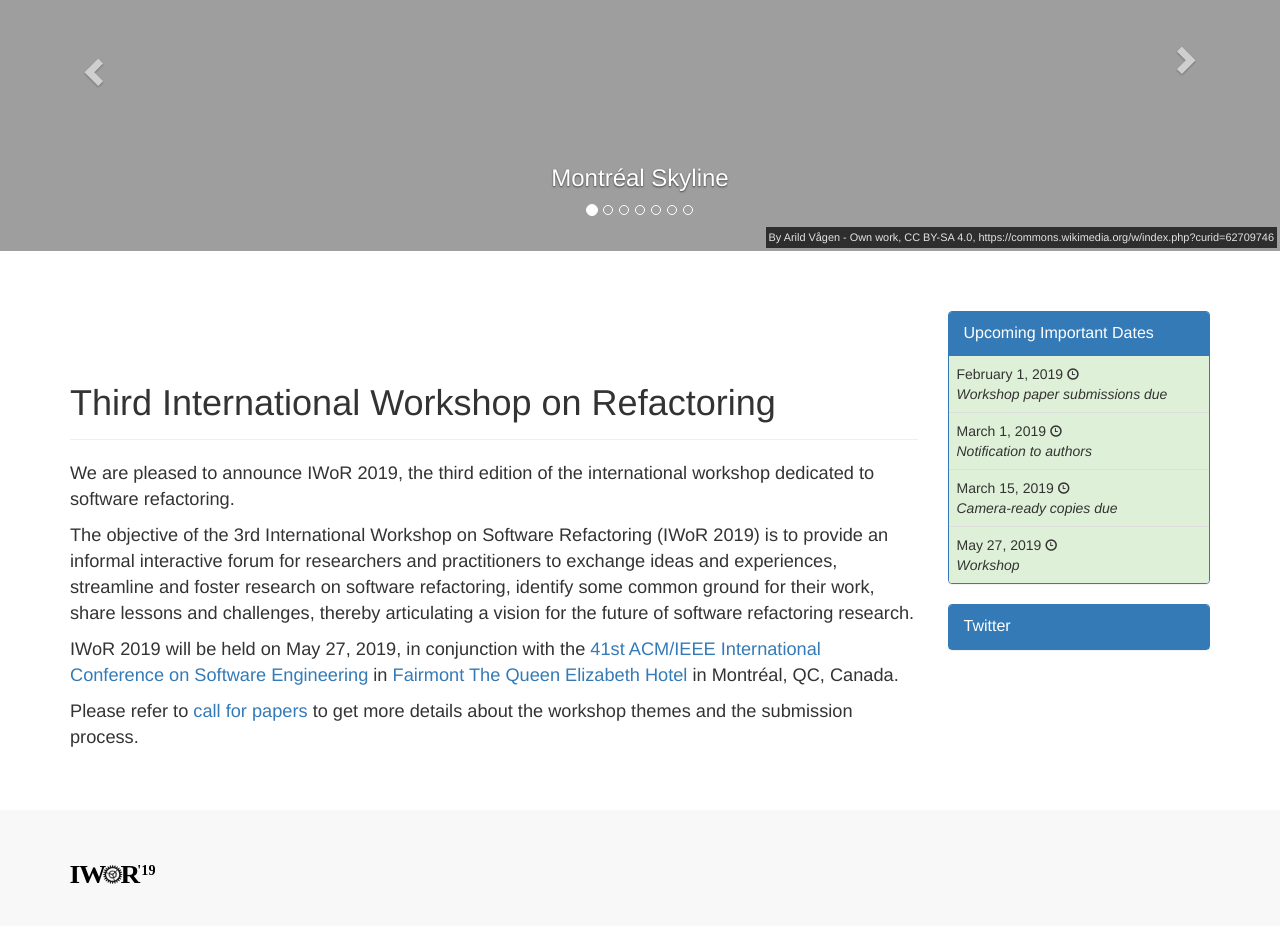
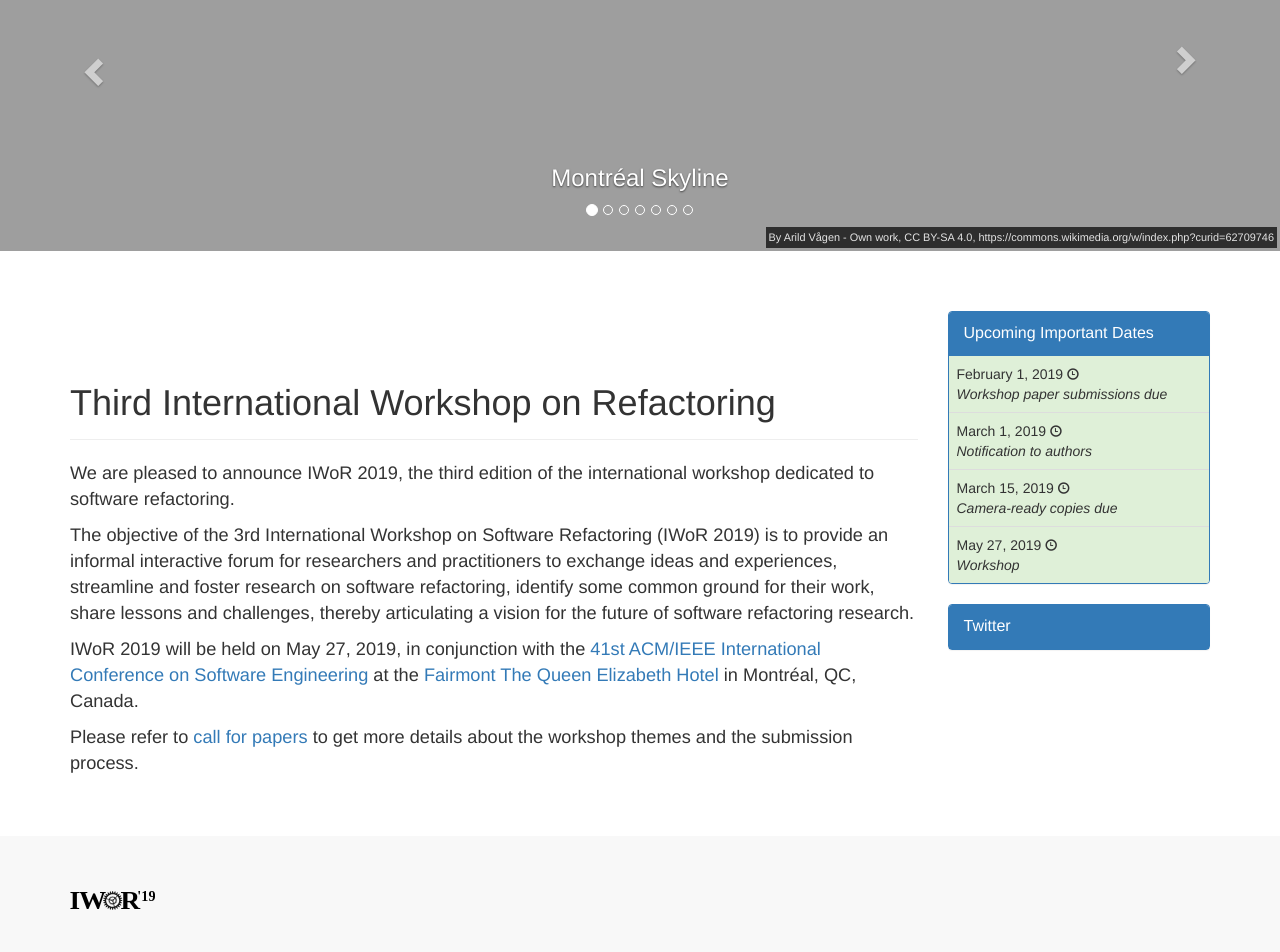
Before and after one commit to iwor/iwor2019, a Jekyll site: the page built from index.html, in a window 1280 px wide. Shown: the part 440-1392 px from the top of the page. Built offline with Jekyll 4.4.1, drawn with Linux system fonts in a browser that asks for light colours; comment, search, counter and statistics services are not loaded; before the commit the page ends 1366 px from its top, so only the background shows below that.

Commit message:
in => at the

```diff
--- a/index.html
+++ b/index.html
@@ -20,7 +20,7 @@ layout: default
 <p>
     IWoR 2019 will be held on May 27, 2019, in conjunction with the
     <a href="https://conf.researchr.org/home/icse-2019" target="_blank">41st ACM/IEEE International Conference on Software Engineering</a>
-    in <a href="https://2019.icse-conferences.org/venue/icse-2019-venue" target="_blank">Fairmont The Queen Elizabeth Hotel</a>
+    at the <a href="https://2019.icse-conferences.org/venue/icse-2019-venue" target="_blank">Fairmont The Queen Elizabeth Hotel</a>
     in Montréal, QC, Canada.
 
 </p>
```
